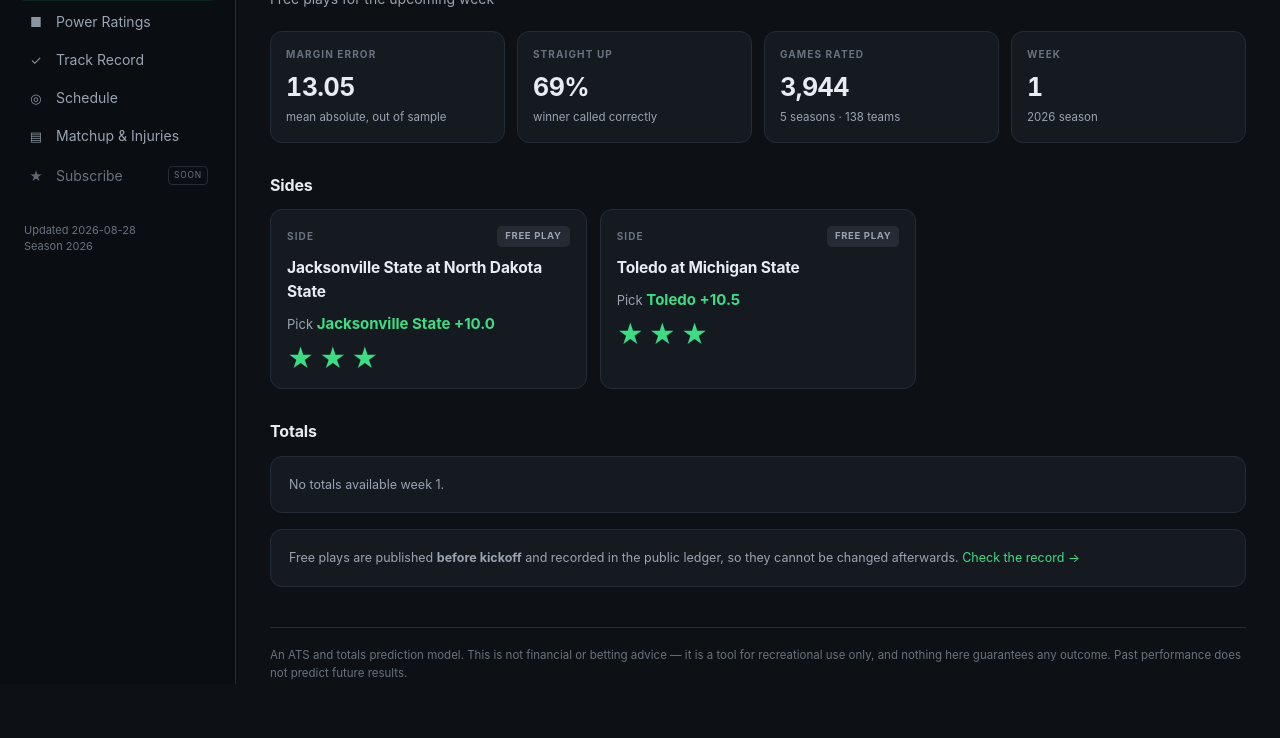
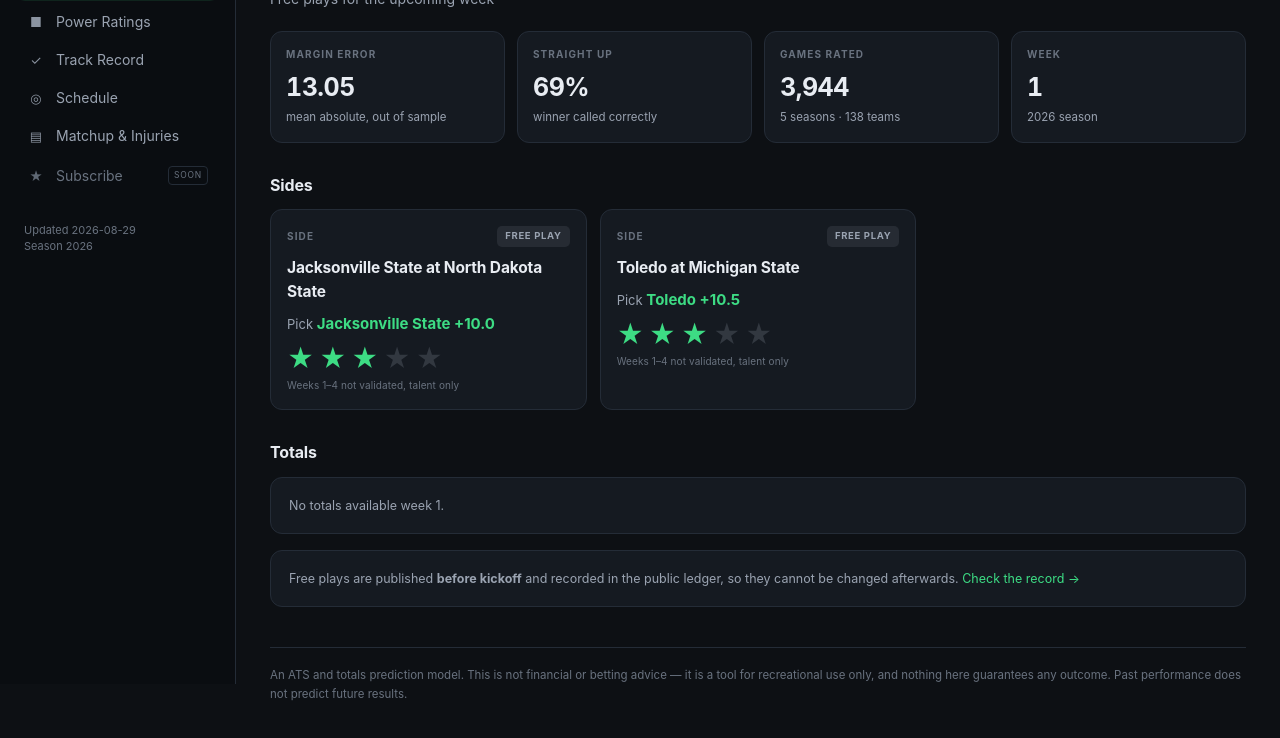
Before and after one commit to wagne6tc/cfb-site, a plain HTML site: page index.html in a window 1280 px wide. Shown: the part 116-854 px from the top of the page. Drawn offline with Linux system fonts and the light colour scheme.

Commit message:
Five-star scale everywhere, with an early-season disclaimer
Ratings now always draw five stars with the unearned ones greyed, so two
picks are comparable at a glance instead of being read off rows of
different lengths.

Weeks 1-4 top out at 3 of 5 by design -- the model is not validated there
-- and the fixed scale makes that visible rather than hiding it behind a
shorter row. A small note under any early-season rating says so:

    Weeks 1-4 not validated, talent only

Applies to Best Bets and the matchup calculator alike.

Verified: week 1 renders 3 lit + 2 grey with the note; the same edge at
week 7 renders 4 lit + 1 grey with no note, which is the tighter early
band showing through rather than an inconsistency.

```diff
--- a/data/meta.json
+++ b/data/meta.json
@@ -1 +1 @@
-{"season":2026,"week":1,"ratings_week":1,"ratings_mix":"talent + prior-season form","generated":"2026-08-28 07:44:23","mae":13.05,"su":69,"games":3944,"val_seasons":5,"teams":138,"ledger":"https://wagne6tc.github.io/cfb-ledger/"}
+{"season":2026,"week":1,"ratings_week":1,"ratings_mix":"talent + prior-season form","generated":"2026-08-29 08:22:59","mae":13.05,"su":69,"games":3944,"val_seasons":5,"teams":138,"ledger":"https://wagne6tc.github.io/cfb-ledger/"}
--- a/index.html
+++ b/index.html
@@ -130,6 +130,8 @@ tbody tr:hover{background:rgba(255,255,255,.02)}
   font-weight:800;padding:4px 10px;border-radius:6px;background:rgba(61,220,132,.15);color:var(--accent)}
 .play-no{display:inline-block;font-size:10px;letter-spacing:.08em;text-transform:uppercase;
   font-weight:800;padding:4px 10px;border-radius:6px;background:rgba(139,147,161,.14);color:var(--muted)}
+.early-note{font-size:10px;line-height:1.35;color:var(--dim);margin-top:7px;
+  letter-spacing:.01em;max-width:210px}
 .view{display:none} .view.on{display:block}
 .iframe-wrap{border:1px solid var(--line);border-radius:var(--radius);overflow:hidden;
   background:#fff;height:78vh}
@@ -323,6 +325,8 @@ function renderRoster(side){
 // Same semantics as app.R: mkt = -spread (home frame), edge = ADJUSTED margin
 // minus mkt, so availability toggles feed straight into it. Star bands are
 // app.R's star_rating(): tighter in weeks 1-4, where the model is not proven.
+// Mirrors star_rating_of() in 00_config_2026.R. If the bands change there,
+// change them here too -- these are the only two copies.
 function starsFor(edge, week){
   const e=Math.abs(edge); if(!isFinite(e)) return 0;
   if(!(week>=5)){ return e>=10?3 : e>=7?2 : e>=4?1 : 0; }
@@ -375,7 +379,8 @@ function renderMatchup(){
           : esc(edge>0?home:away)+' '+Math.abs(edge).toFixed(1)}</div></div>
       <div><div class="r-k">Play</div><div style="margin-top:6px">${
         play?`<span class="play-yes">${esc(edge>0?home:away)}</span>
-              <div class="stars" style="font-size:19px;letter-spacing:3px;margin-top:7px">${starHTML(st, META.week>=5?5:3)}</div>`
+              <div class="stars" style="font-size:19px;letter-spacing:3px;margin-top:7px">${starHTML(st)}</div>
+              ${isEarly(META.week)?EARLY_NOTE:''}`
             :'<span class="play-no">No play</span>'}</div></div>
     </div>`;
   }
@@ -438,11 +443,17 @@ function show(v){
 document.querySelectorAll('#nav .nav-item[data-v]').forEach(b=>
   b.addEventListener('click',()=>show(b.dataset.v)));
 
-function starHTML(n, max){
-  max = max || 3;
-  n=Math.max(0,Math.min(max,+n||0));
-  return '★'.repeat(n)+'<span class="dim">'+'★'.repeat(max-n)+'</span>';
+// Always a 5-star scale so ratings are comparable at a glance; unearned stars
+// render grey. Weeks 1-4 top out at 3 by design -- the model is not validated
+// there -- which the scale makes visible rather than hiding behind a shorter row.
+const STAR_MAX = 5;
+function starHTML(n){
+  n=Math.max(0,Math.min(STAR_MAX,+n||0));
+  return '★'.repeat(n)+'<span class="dim">'+'★'.repeat(STAR_MAX-n)+'</span>';
 }
+// Shown under any early-season rating.
+const EARLY_NOTE = '<div class="early-note">Weeks 1&ndash;4 not validated, talent only</div>';
+function isEarly(week){ return !(week>=5); }
 
 function renderBets(){
   if(!BETS.length){
@@ -456,7 +467,8 @@ function renderBets(){
         <span class="gcard-badge">${b.validated?'validated':'free play'}</span></div>
       <div class="gcard-match">${esc(b.away)} at ${esc(b.home)}</div>
       <div class="gcard-pick">Pick <b>${esc(b.pick)}</b></div>
-      <div class="stars">${starHTML(b.stars)}</div></div>`;
+      <div class="stars">${starHTML(b.stars)}</div>
+      ${isEarly(META.week)?EARLY_NOTE:''}</div>`;
   let h='';
   if(sides.length)  h+=`<h2>Sides</h2><div class="cards">${sides.map(card).join('')}</div>`;
   h+='<h2>Totals</h2>'+(totals.length
```
Also changed, not shown: data/players.json.
